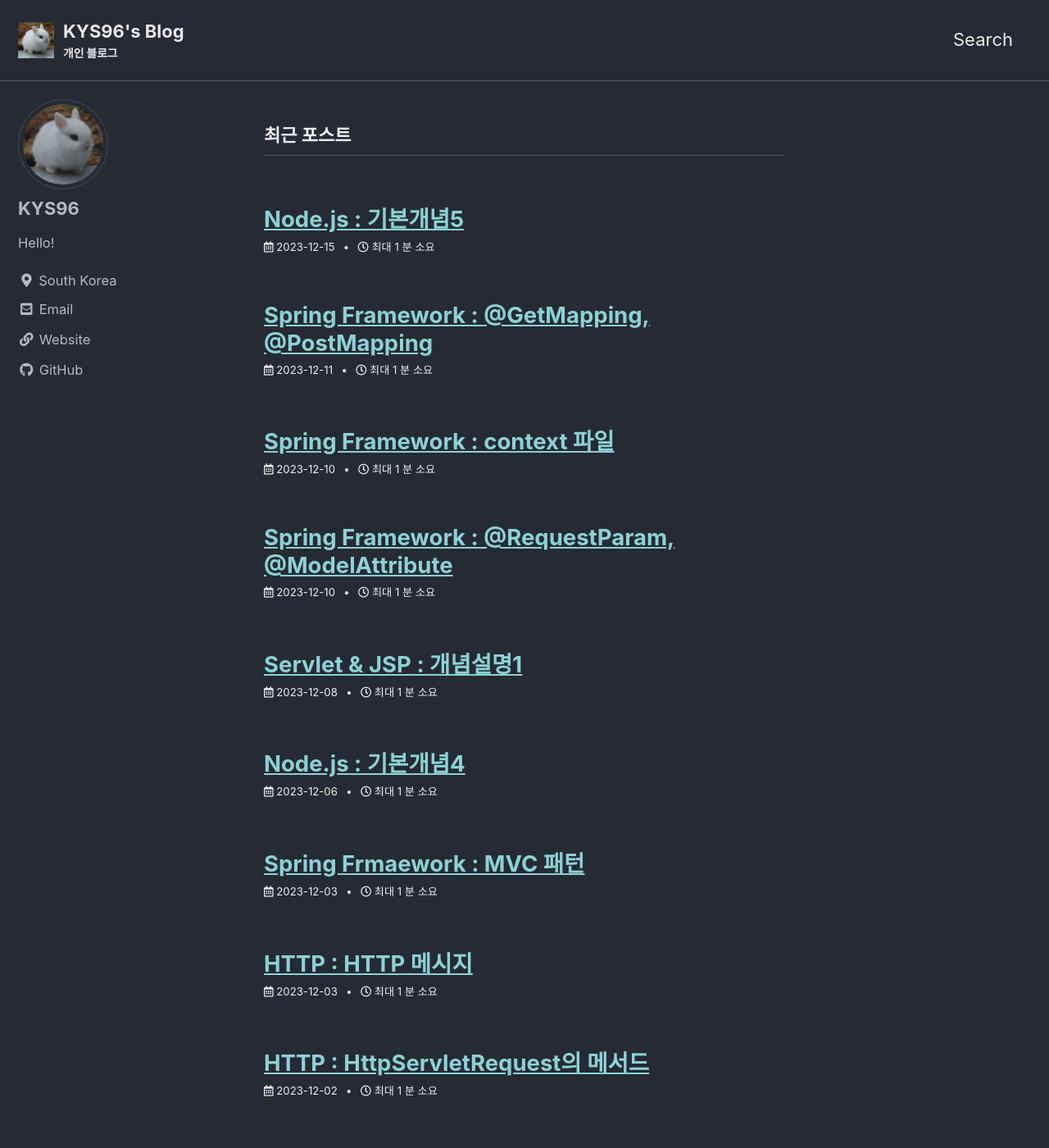
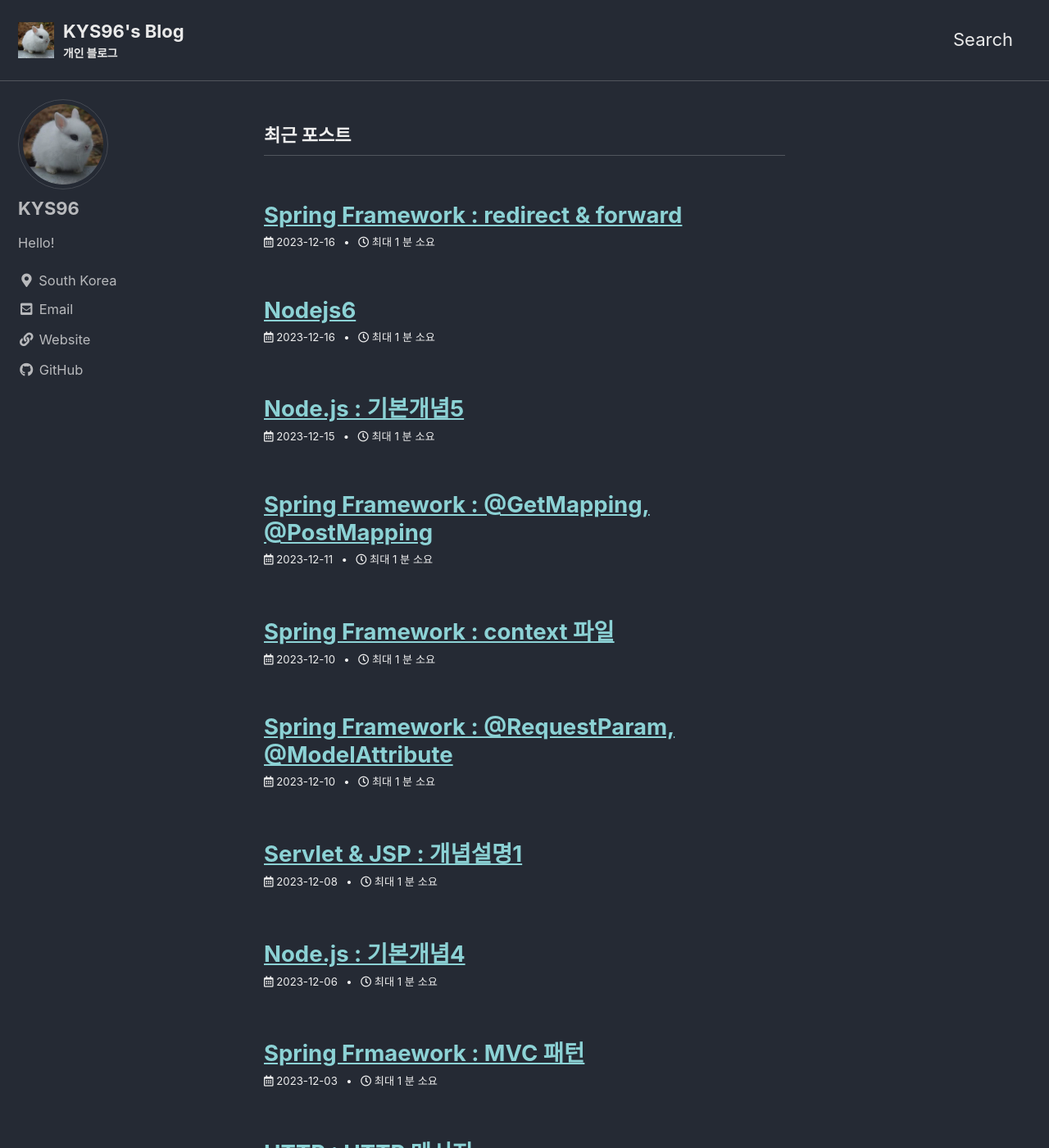
Before and after one commit to KYS96/KYS96.github.io, a Jekyll site: the page built from index.html, in a window 1280 px wide and 1400 px high. Shown: the whole window at 82% size. Built offline with Jekyll 4.4.1, drawn with Linux system fonts in a browser that asks for light colours; cached includes are drawn as plain includes; the list of posts is cut into pages by our own code; part of the change alters nothing that is shown; some of the changed text lies outside the part shown.

Commit message:
Spring - redirect, forward

```diff
--- /dev/null
+++ b/_posts/2023-12-16-Spring4.md
@@ -0,0 +1,32 @@
+---
+layout: single
+title: "Spring Framework : redirect & forward"
+author_profile: false
+toc: true
+toc_sticky: true
+published: true
+---
+
+<br>
+
+<div class="notice--info">
+응답코드가 300번대이면 redirect이다. 브라우저가 재요청을 하기 때문에 주소가 바뀌게 된다.
+</div>
+
+<div class="notice--info">
+forward는 주소가 변하지는 않는다.
+</div>
+
+# redirect
+
+* 클라이언트의 요청을 다시 재작성하여 GET 방식으로 보내는 것.
+* 요청(request)도 2번이고 응답(response)도 2번이다.
+
+<br>
+
+# forward
+
+* 클라이언트의 요청을 그대로 다른 곳에 전달을 해주는 것.
+* 그 전달받은 곳에서 처리하여 나온 응답을 클라이언트에게 전달한다.
+* redirect와 달리 요청(request)이 하나다.
+<br>
```
Also changed, not shown: _posts/2023-12-15-NodeJs5.md (+1 -1 lines), _posts/2023-12-16-NodeJs6.md (added).
